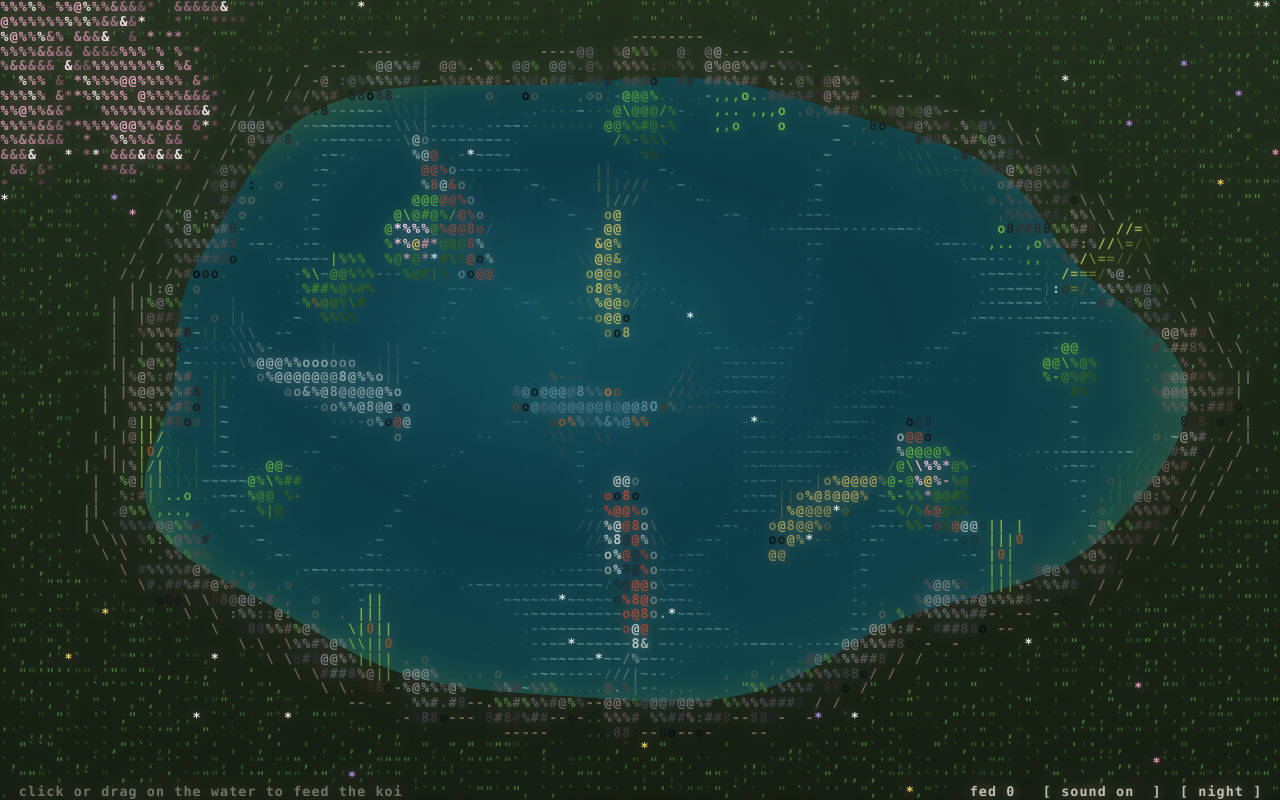
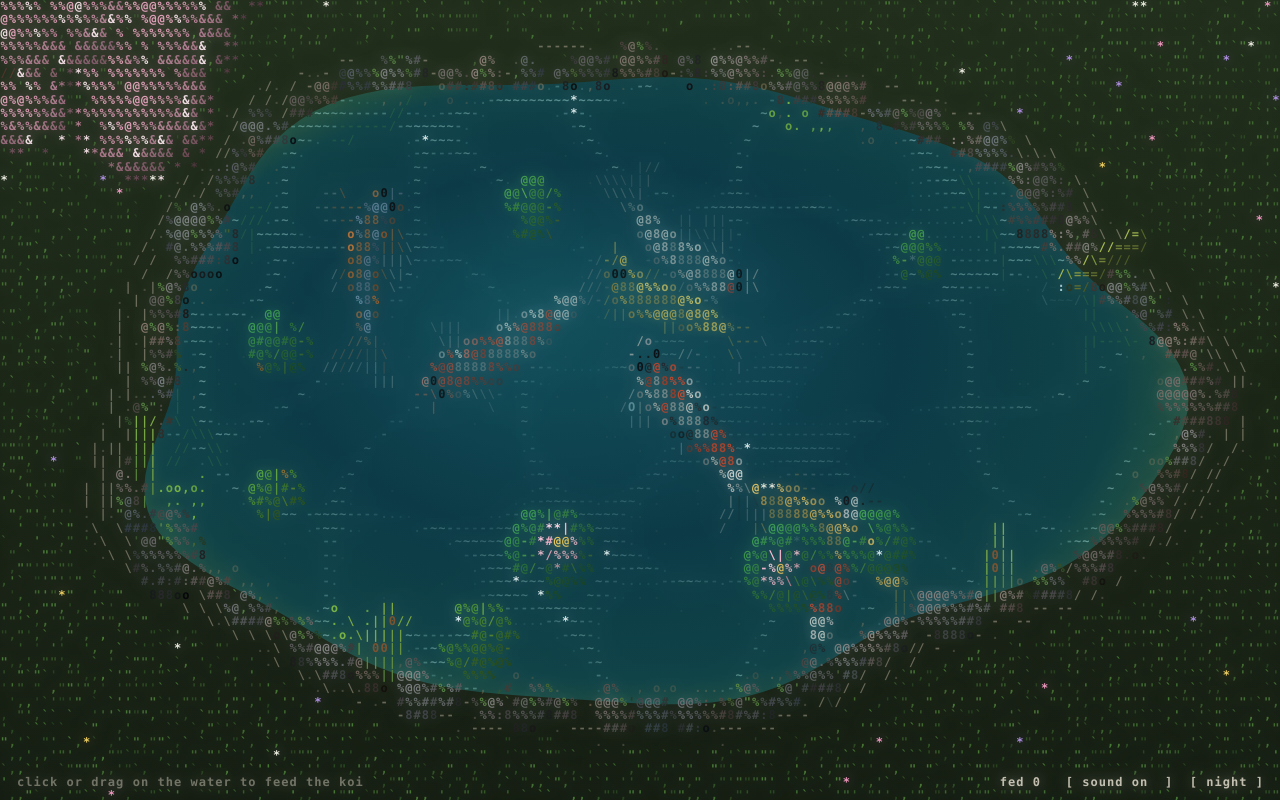
Before and after one commit to toywolfjama/koi-pond-ascii, a plain HTML site: page index.html in a window 1280 px wide. Drawn offline with Linux system fonts and the light colour scheme; animation ran at ten frames a second.

Commit message:
Add more detail to the koi
Scales, gill covers, nostrils, eyes and whiskers on the head, a dorsal ridge,
see-through ray fins with membranes, black fin stripes on sanke/showa/utsuri,
sashi edges on kohaku-style patches, a travelling sheen on metallic koi, and
more lifelike swimming: bursts, glides with folded fins, banking on turns and
rising to kiss the surface. Fish are larger on a slightly finer grid.

```diff
--- a/index.html
+++ b/index.html
@@ -85,7 +85,7 @@ function layout(){
   off.width=cv.width;off.height=cv.height;bgc.width=cv.width;bgc.height=cv.height;
   bl1.width=Math.ceil(cv.width/2);bl1.height=Math.ceil(cv.height/2);
   bl2.width=Math.ceil(cv.width/4);bl2.height=Math.ceil(cv.height/4);
-  CW=clamp(W/140,5.5,12);
+  CW=clamp(W/155,5.5,12);
   if(W/CW<60)CW=Math.max(4.5,W/60);
   CH=CW*1.62;AR=CW/CH;
   cols=Math.ceil(W/CW);rows=Math.ceil(H/CH);NC=cols*rows;
@@ -241,7 +241,8 @@ function paintBG(){
 function makeKoi(kind,L){
   const f={kind,L0:L,L,base:C.white,fin:C.white,su:[],sv:[],sr:[],sc:[],sp:[],net:false,metal:false,asagi:false,
     h:0,sp_:2,turn:0,turnT:0,nextTurn:0,phase:R(0,TAU),fz:R(0.3,0.8),full:0,sated:false,startle:0,flee:0,mouth:0,wake:0,
-    seed:rnd(),girth:R(0.9,1.1),finS:rnd()<0.25?1.6:1,p:null,rp:null};
+    seed:rnd(),girth:R(0.9,1.1),finS:rnd()<0.25?1.6:1,p:null,rp:null,
+    stripes:false,motoguro:false,dorsal:null,mode:'cruise',modeEnd:R(2,8),ampK:1,phK:1,fold:0,bank:0,hPrev:0,kiss:0,kissing:false,nextKiss:R(8,30)};
   const spot=(u,v,r,c)=>{f.su.push(u);f.sv.push(v);f.sr.push(r);f.sc.push(c);f.sp.push(R(0,TAU));};
   if(kind==='kohaku'){let u=R(0.03,0.12);while(u<0.78){const r=R(0.08,0.16);spot(u+r*0.6,R(-0.4,0.4),r,C.red);u+=r*R(1.3,2.2);}}
   else if(kind==='sanke'){const nb=Math.floor(R(4,8));for(let n=0;n<nb;n++)spot(R(0.18,0.8),R(-0.8,0.8),R(0.03,0.06),C.black);let u=R(0.03,0.12);while(u<0.72){const r=R(0.08,0.15);spot(u+r*0.6,R(-0.4,0.4),r,C.red);u+=r*R(1.4,2.4);}}
@@ -253,31 +254,41 @@ function makeKoi(kind,L){
   else if(kind==='kigoi'){f.base=C.yellow;f.fin=C.yellow;}
   else if(kind==='chagoi'){f.base=C.bronze;f.fin=C.bronzeL;f.net=true;}
   else if(kind==='asagi'){f.base=C.blue;f.fin=C.orange;f.net=true;f.asagi=true;}
+  if(kind==='sanke')f.stripes=true;
+  if(kind==='showa'||kind==='utsuri'){f.stripes=true;f.motoguro=true;f.fin=C.white;}
+  f.dorsal=(f.base===C.black)?[40,40,46]:[f.fin[0]*0.72,f.fin[1]*0.72,f.fin[2]*0.72];
   return f;
 }
 
 function makeFish(){
   rnd=mulberry(4242);
   fish=[];
-  const n=clamp(Math.round(pond.rx*pond.ry/280),6,12);
-  const baseL=clamp(pond.m*0.5,9,28);
+  const n=clamp(Math.round(pond.rx*pond.ry/320),6,11);
+  const baseL=clamp(pond.m*0.58,10,32);
   for(let q=0;q<n;q++){
     const L=baseL*R(0.72,1.15);
     const f=makeKoi(KINDS[q%KINDS.length],L);
     let x,y,tries=0;
     do{x=R(pond.cx-pond.rx*0.6,pond.cx+pond.rx*0.6);y=R(pond.cy-pond.ry*0.6,pond.cy+pond.ry*0.6);tries++;}while(pondD(x,y)>-L*0.6&&tries<50);
-    f.h=R(0,TAU);f.p=new Float32Array(NSEG*2);f.rp=new Float32Array(NSEG*2);
+    f.h=R(0,TAU);f.hPrev=f.h;f.p=new Float32Array(NSEG*2);f.rp=new Float32Array(NSEG*2);
     const seg=L/(NSEG-1);
     for(let i=0;i<NSEG;i++){f.p[2*i]=x-Math.cos(f.h)*seg*i;f.p[2*i+1]=y-Math.sin(f.h)*seg*i;}
     fish.push(f);
   }
 }
 
+let PR=0,PG=0,PB=0;
 function pattern(f,u,v){
   const n=f.su.length;
-  for(let s=0;s<n;s++){const du=u-f.su[s],dv=(v-f.sv[s])*0.15;const rr=f.sr[s]*(1+0.2*Math.sin(Math.atan2(dv,du)*5+f.sp[s]));if(du*du+dv*dv<rr*rr)return f.sc[s];}
-  if(f.asagi&&(v>0.6||v<-0.6))return C.orange;
-  return f.base;
+  for(let s=0;s<n;s++){
+    const du=u-f.su[s],dv=(v-f.sv[s])*0.15;const rr=f.sr[s]*(1+0.2*Math.sin(Math.atan2(dv,du)*5+f.sp[s]));const d2=du*du+dv*dv;
+    if(d2<rr*rr){
+      const c=f.sc[s];PR=c[0];PG=c[1];PB=c[2];
+      if(c===C.red&&f.base===C.white&&du<0&&d2>rr*rr*0.5){const k=clamp((Math.sqrt(d2)/rr-0.7)/0.3,0,1)*0.6;PR+=(246-PR)*k;PG+=(242-PG)*k;PB+=(234-PB)*k;}
+      return;
+    }
+  }
+  const c=(f.asagi&&(v>0.6||v<-0.6))?C.orange:f.base;PR=c[0];PG=c[1];PB=c[2];
 }
 function prof(u){const s=Math.sin(Math.PI*Math.min(1,u*0.9+0.06));return Math.pow(s,0.75)*(1-0.55*u);}
 const tmp={x:0,y:0,dx:0,dy:0};
@@ -303,12 +314,22 @@ function updateFish(dt){
     let chasing=false;
     if(f.full>=1)f.sated=true;
     if(f.sated&&f.full<0.45)f.sated=false;
-    if(f.startle>0){f.startle-=dt;desired=f.flee;rate=5;tS=11;fzT=0.85;}
+    let ampT=1,phT=1,foldT=0;
+    if(T>f.modeEnd){
+      if(f.mode==='cruise'){if(Math.random()<0.55){f.mode='burst';f.modeEnd=T+MR(0.45,0.8);}else f.modeEnd=T+MR(3,8);}
+      else if(f.mode==='burst'){f.mode='glide';f.modeEnd=T+MR(1.4,3);}
+      else{f.mode='cruise';f.modeEnd=T+MR(4,10);}
+    }
+    if(f.mode==='burst'){tS=5.5;ampT=1.45;phT=1.7;foldT=0.35;}
+    else if(f.mode==='glide'){tS=0.7;ampT=0.3;phT=0.35;foldT=1;}
+    if(!f.kissing&&f.mode==='cruise'&&T>f.nextKiss)f.kissing=true;
+    if(f.kissing){fzT=0;tS=Math.min(tS,1.4);if(f.fz<0.06){f.kissing=false;f.kiss=0.9;f.nextKiss=T+MR(18,45);addRipple(hx+Math.cos(f.h)*0.6,hy+Math.sin(f.h)*0.6,0.6,3.6,1.2);addRipple(hx+Math.cos(f.h)*0.6,hy+Math.sin(f.h)*0.6,0.3,2.6,0.9,T+0.3);bubbles.push({x:hx+Math.cos(f.h)*0.6,y:hy+Math.sin(f.h)*0.6,t0:T+0.1,life:0.5,s:Math.random(),quiet:false});}}
+    if(f.startle>0){f.startle-=dt;desired=f.flee;rate=5;tS=11;fzT=0.85;ampT=1.6;phT=1.5;foldT=0.6;f.kissing=false;}
     else if(!f.sated){
       let best=null,bd=60*60;
       for(const p of pellets){if(p.state<0||p.dead)continue;const dx=p.x-hx,dy=p.y-hy;const d2=dx*dx+dy*dy;if(d2<bd){bd=d2;best=p;}}
       if(best){
-        chasing=true;const d=Math.sqrt(bd);
+        chasing=true;ampT=1.2;phT=1.15;foldT=0.2;f.kissing=false;const d=Math.sqrt(bd);
         desired=Math.atan2(best.y-hy,best.x-hx);rate=2.4+f.seed;
         tS=d<4?3.2:Math.min(7.5,3.5+d*0.18);fzT=best.state===1?0.35:0.02;
         if(d<0.75+f.L*0.03)eat(f,best);
@@ -322,11 +343,15 @@ function updateFish(dt){
     for(const o of fish){if(o===f)continue;for(let i=0;i<NSEG;i+=3){const ox=o.p[2*i]-hx,oy=o.p[2*i+1]-hy;if(ox*ox+oy*oy<lim2){const cr=Math.cos(f.h)*oy-Math.sin(f.h)*ox;f.h-=(cr>=0?1:-1)*(chasing?0.6:1.8)*dt;break;}}}
     if(desired===desired){const df=wrapA(desired-f.h);const m=rate*dt;f.h+=df>m?m:df<-m?-m:df;}
     else f.h+=f.turn*dt;
-    f.sp_+=(tS-f.sp_)*Math.min(1,dt*2);
+    f.sp_+=(tS-f.sp_)*Math.min(1,dt*(f.mode==='glide'&&!chasing?0.6:2));
+    f.ampK+=(ampT-f.ampK)*Math.min(1,dt*3);f.phK+=(phT-f.phK)*Math.min(1,dt*3);f.fold+=(foldT-f.fold)*Math.min(1,dt*3);
+    if(dt>0){const av=wrapA(f.h-f.hPrev)/dt;f.bank+=(clamp(av,-1.5,1.5)-f.bank)*Math.min(1,dt*3);}
+    f.hPrev=f.h;
+    f.kiss=Math.max(0,f.kiss-dt);
     f.p[0]+=Math.cos(f.h)*f.sp_*dt;f.p[1]+=Math.sin(f.h)*f.sp_*dt;
     const seg=f.L/(NSEG-1);
     for(let i=1;i<NSEG;i++){const dx=f.p[2*i-2]-f.p[2*i],dy=f.p[2*i-1]-f.p[2*i+1];const d=Math.hypot(dx,dy)||1e-6;f.p[2*i]=f.p[2*i-2]-dx/d*seg;f.p[2*i+1]=f.p[2*i-1]-dy/d*seg;}
-    f.phase+=dt*(2.4+f.sp_*1.15);
+    f.phase+=dt*(2.4+f.sp_*1.15)*f.phK;
     f.fz+=(fzT-f.fz)*Math.min(1,dt*(chasing?1.6:0.5));
     f.full=Math.max(0,f.full-dt*0.012);
     f.mouth=Math.max(0,f.mouth-dt);
@@ -335,7 +360,7 @@ function updateFish(dt){
 }
 
 function drawFish(f){
-  const P=f.p,RP=f.rp,L=f.L,amp=L*0.034,ph=f.phase;
+  const P=f.p,RP=f.rp,L=f.L,amp=L*0.034*f.ampK,ph=f.phase;
   for(let i=0;i<NSEG;i++){
     const u=i/(NSEG-1);
     let tx,ty;
@@ -351,72 +376,143 @@ function drawFish(f){
     const u=i/(NSEG-1),w=L*0.14*prof(u)*f.girth,cx=RP[2*i]+so*0.6,cy=RP[2*i+1]+so*0.85;
     for(let dy=-w;dy<=w;dy+=0.5)for(let dx=-w;dx<=w;dx+=0.5){if(dx*dx+dy*dy>w*w)continue;const x=cx+dx,y=cy+dy;if(isW(x,y))putW(x,y,SP,0,0,0,0,1.1,false);}
   }
-  const mixF=clamp(sink+0.25,0,0.8);
+  const mixF=clamp(sink+0.22,0,0.8);
   const fr=f.fin[0]*(1-mixF)+WR*mixF,fg=f.fin[1]*(1-mixF)+WG*mixF,fb=f.fin[2]*(1-mixF)+WB*mixF;
-  const FINS=[[0.2,0.19],[0.56,0.1]];
+  const kr=30*(1-mixF)+WR*mixF,kg=30*(1-mixF)+WG*mixF,kb=34*(1-mixF)+WB*mixF;
+  const er=236*(1-mixF)+WR*mixF,eg=240*(1-mixF)+WG*mixF,eb=240*(1-mixF)+WB*mixF;
+  const fold=f.fold;
+
+  const FINS=[[0.2,0.23,6],[0.56,0.12,4]];
   for(const fn of FINS){
     const s=samp(f,fn[0]);const sx=s.x,sy=s.y,hdx=s.dx,hdy=s.dy;
     const ha=Math.atan2(hdy,hdx),w=L*0.14*prof(fn[0])*f.girth;
+    const nr=fn[2];
     for(const sg of [1,-1]){
-      const flap=Math.sin(T*(2.2+f.sp_*0.4)+f.seed*9+(sg>0?0:1.3))*0.35;
+      const flap=Math.sin(T*(2.2+f.sp_*0.4)+f.seed*9+(sg>0?0:1.3))*0.35*(1-fold*0.75);
       const bx=sx-hdy*sg*w*0.8,by=sy+hdx*sg*w*0.8;
-      const base=ha+sg*(Math.PI/2+0.75+flap);
-      const len=L*fn[1]*f.finS;
-      for(let k=0;k<4;k++){
-        const ang=base+sg*(k-1.5)*0.16,ca=Math.cos(ang),sa=Math.sin(ang),ll=len*(1-k*0.08);
-        for(let d=0.3;d<ll;d+=0.38){const fz=d/ll;putW(bx+ca*d,by+sa*d,fz<0.25?PCT:dirG(ca,sa),fr,fg,fb,0.62*(1-fz*0.65)*aBody,zf-0.4,false);}
+      const base=ha+sg*(Math.PI/2+0.7+fold*0.6+flap);
+      const len=L*fn[1]*f.finS*(1-fold*0.15);
+      for(let k=0;k<nr;k++){
+        const ang=base+sg*(k-(nr-1)/2)*0.13,ca=Math.cos(ang),sa=Math.sin(ang),ll=len*(1-Math.abs(k-(nr-1)/2)*0.07);
+        for(let d=0.3;d<ll;d+=0.36){
+          const fz=d/ll;
+          let r=fr,gg=fg,b=fb;
+          if(f.motoguro&&fz<0.38){r=kr;gg=kg;b=kb;}
+          else if(f.stripes&&(k&1)&&fz>0.3&&fz<0.8){r=kr;gg=kg;b=kb;}
+          else if(fz>0.84){r=er;gg=eg;b=eb;}
+          putW(bx+ca*d,by+sa*d,fz<0.2?PCT:dirG(ca,sa),r,gg,b,0.72*(1-fz*0.55)*aBody,zf-0.4,false);
+        }
+        if(k<nr-1){
+          const am=ang+sg*0.065,cm=Math.cos(am),sm=Math.sin(am);
+          for(let d=ll*0.3;d<ll*0.88;d+=0.72)putW(bx+cm*d,by+sm*d,DOT,fr,fg,fb,0.3*aBody,zf-0.45,false);
+        }
       }
     }
   }
+
   {
     const ax=RP[2*NSEG-2],ay=RP[2*NSEG-1],bx2=RP[2*NSEG-4],by2=RP[2*NSEG-3];
     let dx=ax-bx2,dy=ay-by2;const l=Math.hypot(dx,dy)||1;dx/=l;dy/=l;
-    const ba=Math.atan2(dy,dx),sw=Math.cos(ph-5.2)*0.55;
-    const tc=pattern(f,0.97,0);
-    const tr=(tc[0]*0.5+f.fin[0]*0.5)*(1-mixF)+WR*mixF,tg=(tc[1]*0.5+f.fin[1]*0.5)*(1-mixF)+WG*mixF,tb=(tc[2]*0.5+f.fin[2]*0.5)*(1-mixF)+WB*mixF;
-    const tl=L*0.27*(f.finS>1?1.45:1);
-    for(let k=-5;k<=5;k++){
-      const ak=Math.abs(k)/5,len=tl*(0.62+0.38*ak),a0=ba+k*0.09*(1+0.3*(f.finS-1));
+    const ba=Math.atan2(dy,dx),sw=Math.cos(ph-5.2)*0.55*Math.min(1.3,f.ampK);
+    pattern(f,0.97,0);
+    const tr=(PR*0.5+f.fin[0]*0.5)*(1-mixF)+WR*mixF,tg=(PG*0.5+f.fin[1]*0.5)*(1-mixF)+WG*mixF,tb=(PB*0.5+f.fin[2]*0.5)*(1-mixF)+WB*mixF;
+    const tl=L*0.28*(f.finS>1?1.45:1);
+    for(let k=-12;k<=12;k++){
+      const ray=(k&1)===0,ak=Math.abs(k)/12;
+      const len=tl*(0.58+0.42*Math.pow(ak,1.3)),a0=ba+k*0.042*(1+0.3*(f.finS-1));
       let x=ax,y=ay;
-      for(let d=0.2;d<len;d+=0.38){
+      for(let d=0.2;d<len;d+=0.36){
         const fz=d/len,ang=a0+sw*(0.25+0.9*fz*fz),cx=Math.cos(ang),sy=Math.sin(ang);
-        x+=cx*0.38;y+=sy*0.38;
-        putW(x,y,fz<0.2?PCT:dirG(cx,sy),tr,tg,tb,0.78*(1-fz*0.6)*aBody*(0.75+0.25*ak),zf-0.3,false);
+        x+=cx*0.36;y+=sy*0.36;
+        if(ray){
+          let r=tr*0.9,gg=tg*0.9,b=tb*0.9;
+          if(f.stripes&&(k&2)&&fz>0.25&&fz<0.75){r=kr;gg=kg;b=kb;}
+          else if(fz>0.86){r=er;gg=eg;b=eb;}
+          putW(x,y,fz<0.18?PCT:dirG(cx,sy),r,gg,b,0.8*(1-fz*0.55)*aBody*(0.75+0.25*ak),zf-0.3,false);
+        }else if(fz>0.15&&((d*2.8)|0)%2===0){
+          putW(x,y,fz>0.85?TIL:DOT,tr,tg,tb,0.24*(1-fz*0.5)*aBody,zf-0.35,false);
+        }
       }
     }
   }
-  const ldx=-0.6,ldy=-0.8;
+
+  const ldx=-0.6,ldy=-0.8,gu=0.165+0.006*Math.sin(T*3.2+f.seed*7);
+  const glintU=((T*0.22+f.seed*3)%1.4)-0.1;
   for(let i=0;i<NSEG-1;i++){
     const ax=RP[2*i],ay=RP[2*i+1],bx=RP[2*i+2],by=RP[2*i+3];
     let dx=ax-bx,dy=ay-by;const sl=Math.hypot(dx,dy)||1;dx/=sl;dy/=sl;
     const nx=-dy,ny=dx,lside=nx*ldx+ny*ldy;
-    const ns=Math.max(1,Math.ceil(sl/0.36));
+    const ns=Math.max(1,Math.ceil(sl/0.34));
     for(let s=0;s<ns;s++){
       const t=s/ns,u=(i+t)/(NSEG-1);
       const px=ax+(bx-ax)*t,py=ay+(by-ay)*t;
       const w=L*0.14*prof(u)*f.girth;
-      const nv=Math.max(1,Math.ceil(w/0.36));
+      const nv=Math.max(1,Math.ceil(w/0.34));
+      const row=Math.floor(u*16),fu=u*16-row;
       for(let q=-nv;q<=nv;q++){
         const v=q/nv,av=v<0?-v:v;
-        const c=pattern(f,u,v);
-        let sh=0.72+0.28*(1-v*v)+0.22*v*lside;
-        if(f.net){const a1=u*24+v*2.4,a2=u*24-v*2.4;if(a1-Math.floor(a1)<0.16||a2-Math.floor(a2)<0.16)sh*=0.72;}
-        if(av<0.12&&u>0.22&&u<0.62)sh*=0.85;
-        if(u<0.13)sh*=0.9+0.1*(u/0.13);
-        let r=c[0]*sh,gg=c[1]*sh,b=c[2]*sh;
+        pattern(f,u,v);
+        const lit=v*lside;
+        let sh=0.72+0.28*(1-v*v)+0.22*lit-v*f.bank*0.22;
+        const head=u<0.16;
+        let scaleEdge=false,gill=false;
+        if(!head&&u<0.9){
+          const sv=v*2.6+(row&1)*0.5,fv=sv-Math.floor(sv);
+          if(fu>0.72||fv<0.08||fv>0.92){scaleEdge=true;sh*=f.net?0.7:(f.metal?0.8:0.9);}
+        }
+        if(Math.abs(u-gu)<0.013&&av<0.93){gill=true;sh*=0.72;}
+        if(head)sh*=0.9+0.1*(u/0.16);
+        if(av<0.1&&u>0.22&&u<0.64)sh*=0.85;
+        if(lit>0.18&&lit<0.42&&u>0.12&&u<0.78)sh*=f.metal?1.28:1.1;
+        let r=PR*sh,gg=PG*sh,b=PB*sh;
+        if(av>0.84){r=r*0.8+60*0.2;gg=gg*0.8+90*0.2;b=b*0.8+110*0.2;}
         r=r*(1-sink)+WR*sink;gg=gg*(1-sink)+WG*sink;b=b*(1-sink)+WB*sink;
-        const hs=(i*7+s*3+q*5)&7;
         let gl;
-        if(av<0.4)gl=hs===0?EIGHT:AT;else if(av<0.72)gl=hs===1?AMP:PCT;else gl=LO;
-        if(f.metal&&hash(i*16+s,q+20,Math.floor(T*7)+Math.floor(f.seed*1e4))<0.025){gl=STAR;r=255;gg=250;b=235;}
-        putW(px+nx*v*w,py+ny*v*w,gl,r,gg,b,(av>0.86?0.8:1)*aBody,zf+(1-av)*0.01,false);
+        if(head)gl=av<0.55?AT:(av<0.82?PCT:LO);
+        else if(av<0.4)gl=scaleEdge?EIGHT:AT;
+        else if(av<0.72)gl=PCT;
+        else gl=LO;
+        if(f.metal&&lit>0.05&&Math.abs(u-glintU)<0.03){gl=STAR;r=255;gg=250;b=232;}
+        else if(f.metal&&hash(i*16+s,q+20,Math.floor(T*7)+Math.floor(f.seed*1e4))<0.012){gl=STAR;r=255;gg=250;b=235;}
+        putW(px+nx*v*w,py+ny*v*w,gl,r,gg,b,(av>0.86?0.82:1)*aBody,zf+(1-av)*0.01,false);
       }
     }
   }
-  const s=samp(f,0.08);const ex=s.x,ey=s.y,edx=s.dx,edy=s.dy;
-  const w=L*0.14*prof(0.08)*f.girth;
-  for(const sg of [1,-1])putW(ex-edy*w*0.62*sg,ey+edx*w*0.62*sg,LO,14,14,16,aBody,zf+0.2,false);
-  if(f.mouth>0)putW(P[0]+edx*0.7,P[1]+edy*0.7,BO,235,245,245,clamp(f.mouth*4,0,1),zf+0.3,false);
+
+  {
+    const dc=f.dorsal;
+    const dr=dc[0]*(1-mixF)+WR*mixF,dg=dc[1]*(1-mixF)+WG*mixF,db=dc[2]*(1-mixF)+WB*mixF;
+    for(let u=0.22;u<=0.64;u+=0.018){
+      const s=samp(f,u);const w=L*0.14*prof(u)*f.girth;
+      const vo=Math.sin(ph-u*5.2+1.2)*0.26*(1-fold*0.6);
+      const x=s.x-s.dy*vo*w,y=s.y+s.dx*vo*w;
+      const tip=(u-0.22)/0.42;
+      putW(x,y,EIGHT,dr,dg,db,0.95*aBody,zf+0.05+tip*0.001,false);
+    }
+  }
+
+  const sH=samp(f,0.0);const nX=sH.x,nY=sH.y,ndx=sH.dx,ndy=sH.dy;
+  pattern(f,0.02,0);
+  const hr=PR*0.85*(1-sink)+WR*sink,hg=PG*0.85*(1-sink)+WG*sink,hb=PB*0.85*(1-sink)+WB*sink;
+  const ha=Math.atan2(ndy,ndx),w0=L*0.14*prof(0.03)*f.girth;
+  const bl=Math.max(0.9,L*0.05);
+  for(const sg of [1,-1]){
+    const bx=nX-ndy*sg*w0*0.45,by=nY+ndx*sg*w0*0.45;
+    for(const pr of [[0.75,1],[1.25,0.6]]){
+      const ang=ha+sg*(pr[0]+0.18*Math.sin(T*4.3+f.seed*11+pr[0]*3)),ca=Math.cos(ang),sa=Math.sin(ang);
+      for(let d=0.35;d<=bl*pr[1]+0.01;d+=0.4)putW(bx+ca*d,by+sa*d,dirG(ca,sa),hr,hg,hb,0.75*aBody,zf+0.25,false);
+    }
+  }
+  {
+    const s=samp(f,0.045);const x=s.x,y=s.y,dx=s.dx,dy=s.dy;const w=L*0.14*prof(0.045)*f.girth;
+    for(const sg of [1,-1])putW(x-dy*w*0.32*sg,y+dx*w*0.32*sg,DOT,12,12,14,0.85*aBody,zf+0.15,false);
+  }
+  {
+    const s=samp(f,0.085);const x=s.x,y=s.y,dx=s.dx,dy=s.dy;const w=L*0.14*prof(0.085)*f.girth;
+    for(const sg of [1,-1])putW(x-dy*w*0.68*sg,y+dx*w*0.68*sg,ZERO,10,10,12,aBody,zf+0.2,false);
+  }
+  if(f.mouth>0)putW(nX+ndx*0.7,nY+ndy*0.7,BO,235,245,245,clamp(f.mouth*4,0,1),zf+0.3,false);
+  else if(f.kiss>0){const pk=0.5+0.5*Math.sin(T*16);putW(nX+ndx*0.5,nY+ndy*0.5,pk>0.5?BO:LO,236,176,170,clamp(f.kiss*1.5,0,1),zf+0.3,false);}
 }
 
 function feed(x,y,n,big){
```
